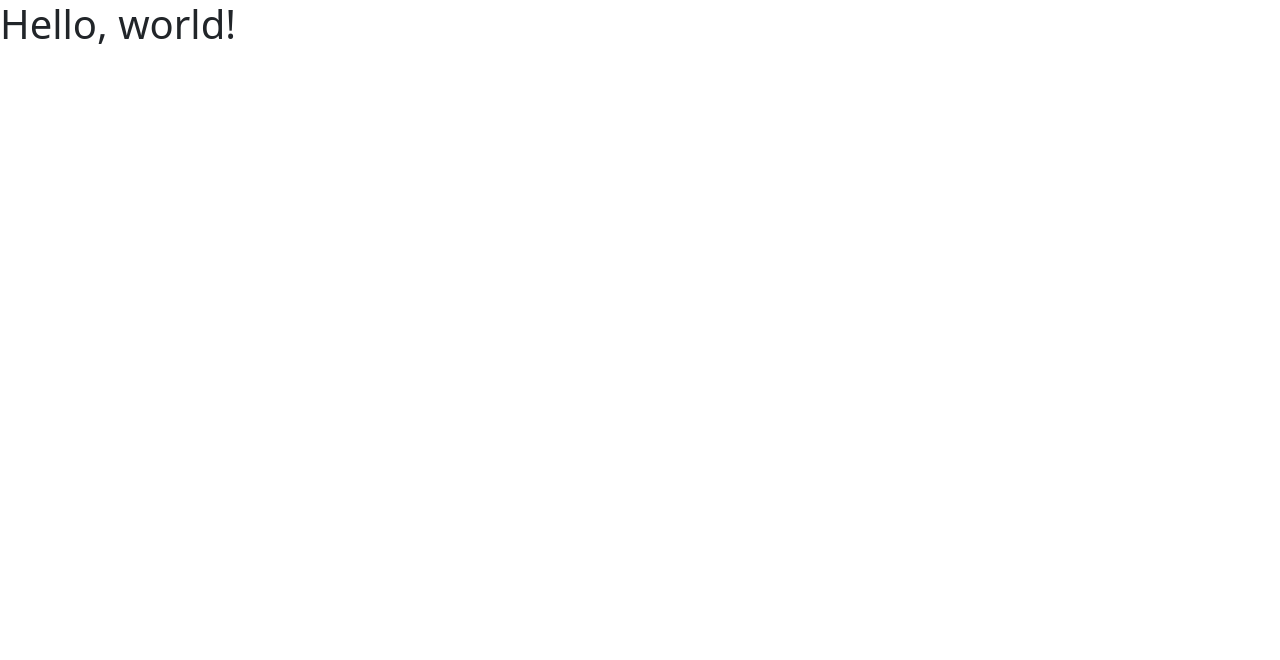
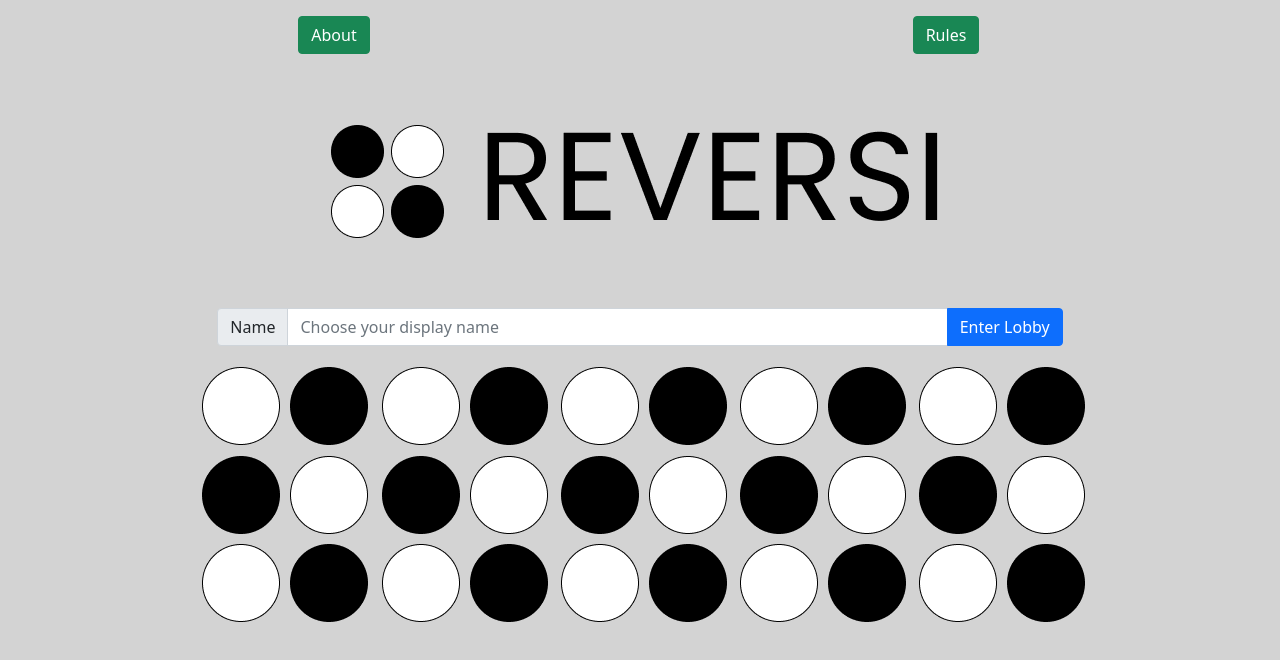
Before and after one commit to ameliamk/reversi-amk, a website: page public/index.html in a window 1280 px wide. Drawn offline with nearby package versions, Linux system fonts and the light colour scheme.

Commit message:
Create index page, create lobby and about pages, add splash images

```diff
--- a/public/index.html
+++ b/public/index.html
@@ -11,11 +11,53 @@
       crossorigin="anonymous"
     />
 
-    <title>Hello, world!</title>
+    <style>
+      body {
+        background-color: lightgray;
+      }
+    </style>
+
+    <title>Reversi</title>
   </head>
   <body>
-    <h1>Hello, world!</h1>
-
+    <div class="container-fluid">
+      <div class="row m-3">
+        <div class="col text-center">
+          <a class="btn btn-success text-nowrap" href="about.html">About </a>
+        </div>
+        <div class="col text-center">
+          <a
+            class="btn btn-success text-nowrap"
+            href="https://en.wikipedia.org/wiki/Reversi"
+            >Rules
+          </a>
+        </div>
+      </div>
+      </div>
+      <div class="row m-3">
+        <div class="col text-center">
+          <img class="img-fluid" src="/assets/images/top-splash.png" alt="Reversi Logo 1"/>
+        </div>
+      </div>
+      <div class="row align-items-center justify-content-center">
+        <div class="col-8">
+          <div class="input-group">
+            <span class="input-group-text" id="displayName"> Name </span>
+            <input class="form-control text-nowrap" type="text"
+                   placeholder="Choose your display name"
+                   aria-label="Enter your display name for use while playing Reversi"
+                   aria-describedby="displayName"
+            />
+            <button type="submit" id="nameInput" class="btn btn-primary text-nowrap" onclick="window.location='lobby.html'"> Enter Lobby</button>
+          </div>
+        </div>
+      </div>
+      <div class="row m-3">
+        <div class="col text-center">
+          <img class="img-fluid" src="/assets/images/bottom-splash.png" alt="Reversi Logo 2"/>
+        </div>
+      </div>
+    </div>
     <script
       src="https://cdn.jsdelivr.net/npm/bootstrap@5.1.3/dist/js/bootstrap.bundle.min.js"
       integrity="sha384-ka7Sk0Gln4gmtz2MlQnikT1wXgYsOg+OMhuP+IlRH9sENBO0LRn5q+8nbTov4+1p"
```
Also changed, not shown: public/about.html (added, +42 -0 lines), public/lobby.html (added, +37 -0 lines), public/assets/images/bottom-splash.png (added), public/assets/images/top-splash.png (added).
